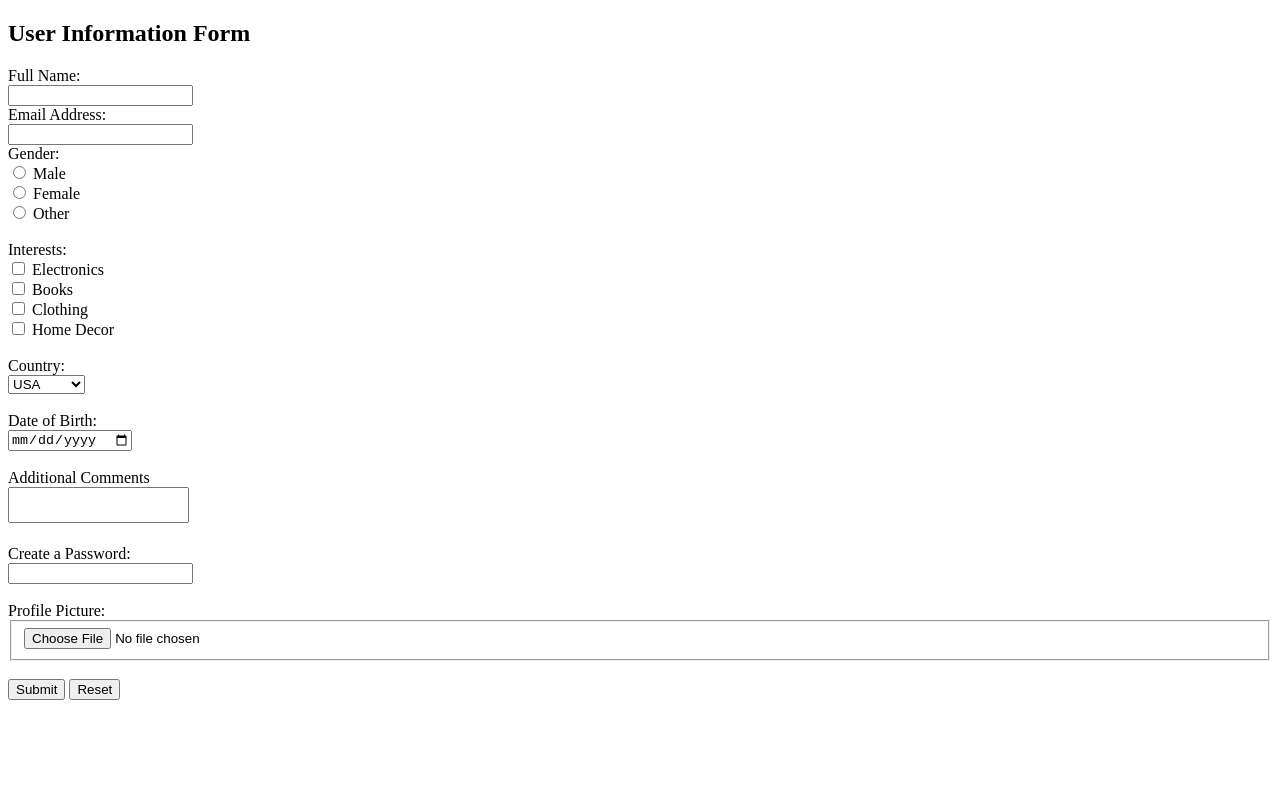
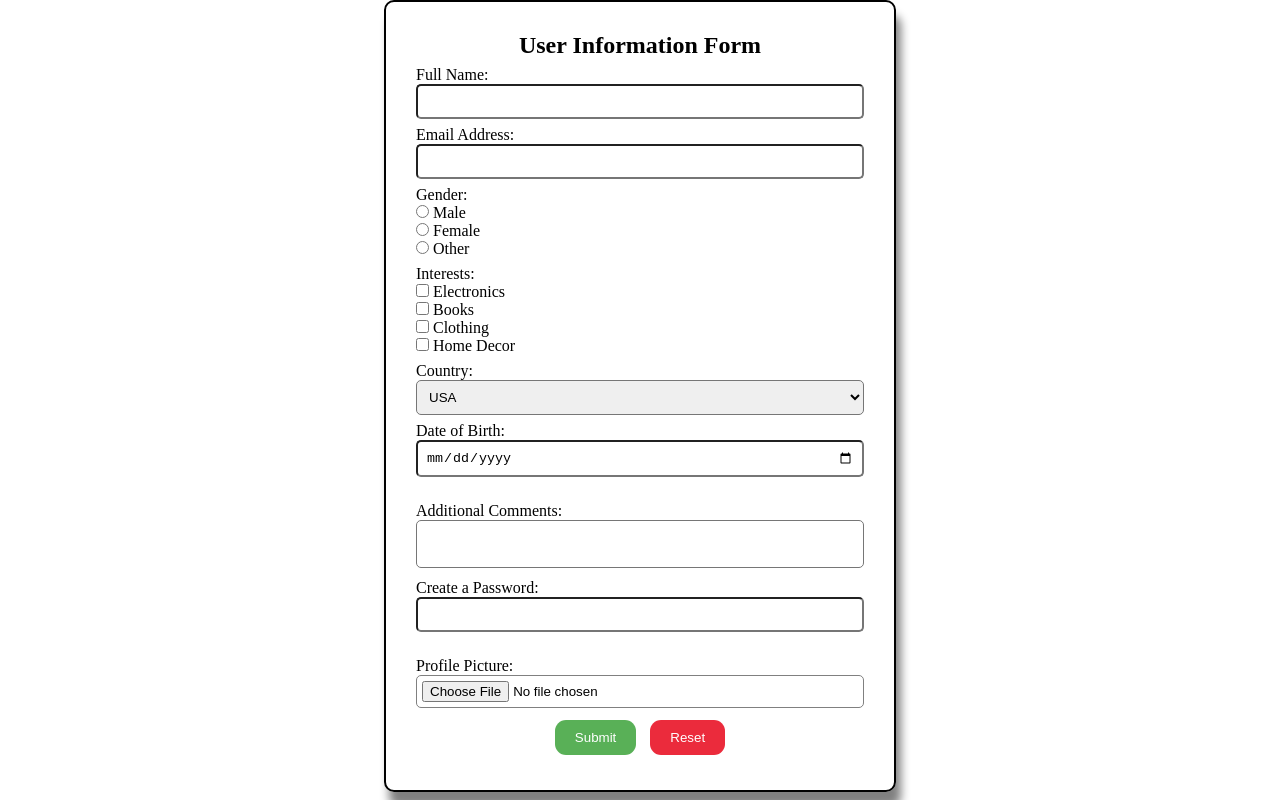
Before and after one commit to KazimAkyol/test244_1, a plain HTML site: page index.html in a window 1280 px wide. Drawn offline with Linux system fonts and the light colour scheme.

Commit message:
son commit

```diff
--- a/index.html
+++ b/index.html
@@ -3,10 +3,13 @@
 <head>
     <meta charset="UTF-8">
     <meta name="viewport" content="width=device-width, initial-scale=1.0">
+    <link rel="stylesheet" href="style.css">
     <title>Code Challenge</title>
 </head>
 <body>
+    <div class="container">
     <form action="result.html" method="get">
+
     <h2>User Information Form</h2>
 
     <div>
@@ -20,7 +23,7 @@
         <input type="email" name="Kullanici emaili" id="eposta">
     </div>
     <div>
-        <label for="">Gender:</label>
+        <label for="gender">Gender:</label>
         <br>
     <input type="radio" name="gender" id="gender1" value="Male">
     <label for="gender1">Male</label>
@@ -31,7 +34,6 @@
     <input type="radio" name="gender" id="gender3" value="Other">
     <label for="gender3">Other</label>
 </div>
-<br>
 <div>
     <label for="">Interests:</label>
     <br>
@@ -47,7 +49,6 @@
     <input type="checkbox" name="hobi" id="home_decor" value="Home Decor">
     <label for="home_decor">Home Decor</label>
 </div>
-<br>
 <div>
     <label for="">Country:</label>
     <br>
@@ -59,7 +60,6 @@
         <option value="Greece">Greece</option>
     </select>
 </div>
-<br>
 <div>
     <label for="DofB">Date of Birth:</label>
     <br>
@@ -67,11 +67,10 @@
 </div>
 <br>
 <div>
-    <label for="">Additional Comments</label>
+    <label for="">Additional Comments:</label>
     <br>
-    <textarea name="add_comments" id="add_comm" style="resize: none;"></textarea>
+    <textarea name="add_comments" id="add_comm" style="resize: none"></textarea>
 </div>
-<br>
 <div>
     <label for="sifre">Create a Password:</label>
     <br>
@@ -81,15 +80,13 @@
 <div>
     <label for="dosya">Profile Picture:</label>
     <br>
-    <fieldset>
         <input type="file" name="secilen_dosya" id="dosya">
-    </fieldset>
 </div>
-<br>
-<div class="footer">
+<div class="buttons">
     <input type="submit" value="Submit" id="submit">
     <input type="reset" name="Reset" id="reset">
 </div>
 </form>
+</div>
 </body>
 </html>
--- a/style.css
+++ b/style.css
@@ -0,0 +1,63 @@
+*{
+    margin: 0;
+    padding: 0;
+    box-sizing: border-box;
+}
+.container{
+    width: 40%;
+    border: 2px solid black;
+    margin: auto;
+    padding: 30px;
+    border-radius: 10px;
+    box-shadow: 5px 15px 10px gray;
+}
+
+#fname,#eposta,#f_countries,#DofB,#add_comm,#sifre,#dosya{
+    width: 100%;
+}
+
+#dosya{
+    border: 1px solid gray;
+    width: 100%;
+    padding: 5px;
+}
+
+input,select,textarea{
+    padding: 8px;
+    border-radius: 5px;
+}
+
+div{
+    margin-top: 7px;
+}
+
+h2{
+    text-align: center;
+}
+
+.buttons{
+    text-align: center;
+}
+
+#submit{
+    background-color: #59b057;
+    color: white;
+    border: none;
+    border-radius: 11px;
+    margin: 5px;
+    padding: 10px 20px;
+
+}
+
+#reset{
+    background-color: #eb2b3c;
+    color: white;
+    border: none;
+    border-radius: 11px;
+    margin: 5px;
+    padding: 10px 20px;
+}
+
+textarea{
+    /* resize: none; */
+}
```
